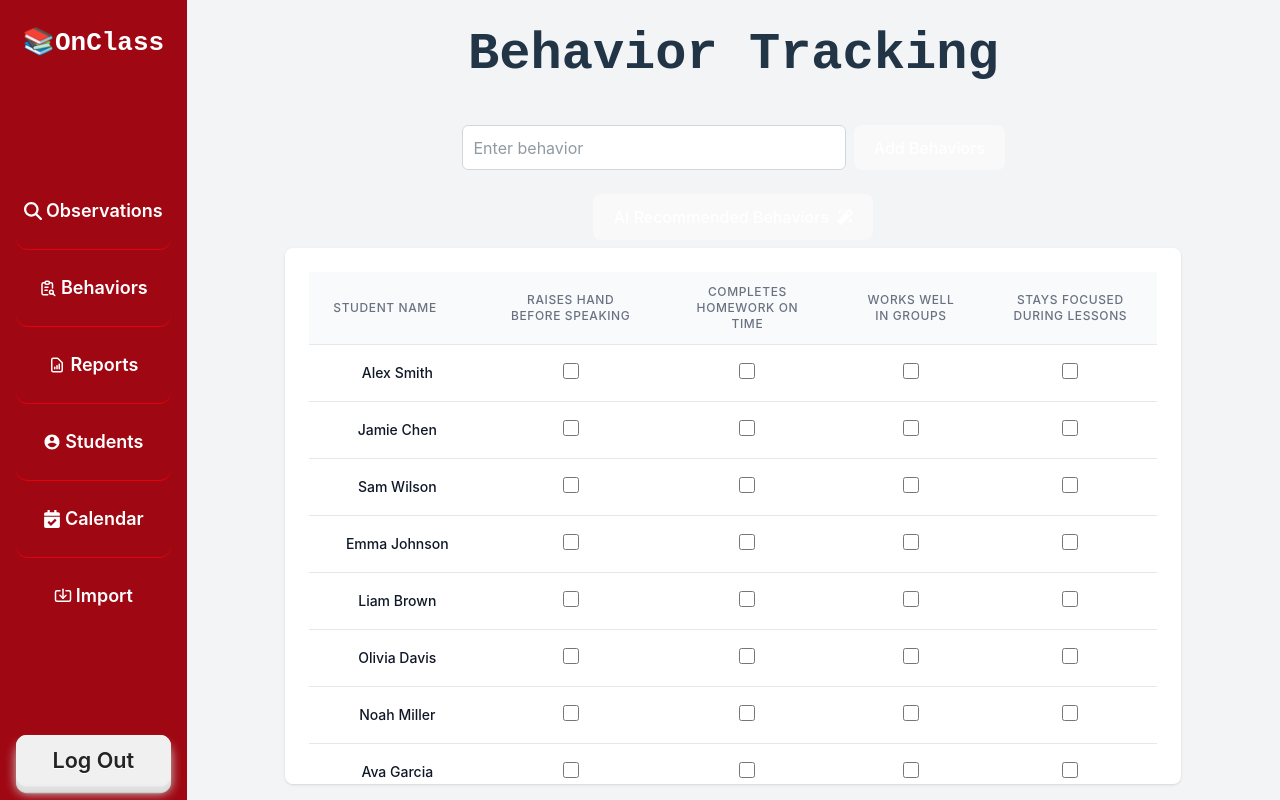
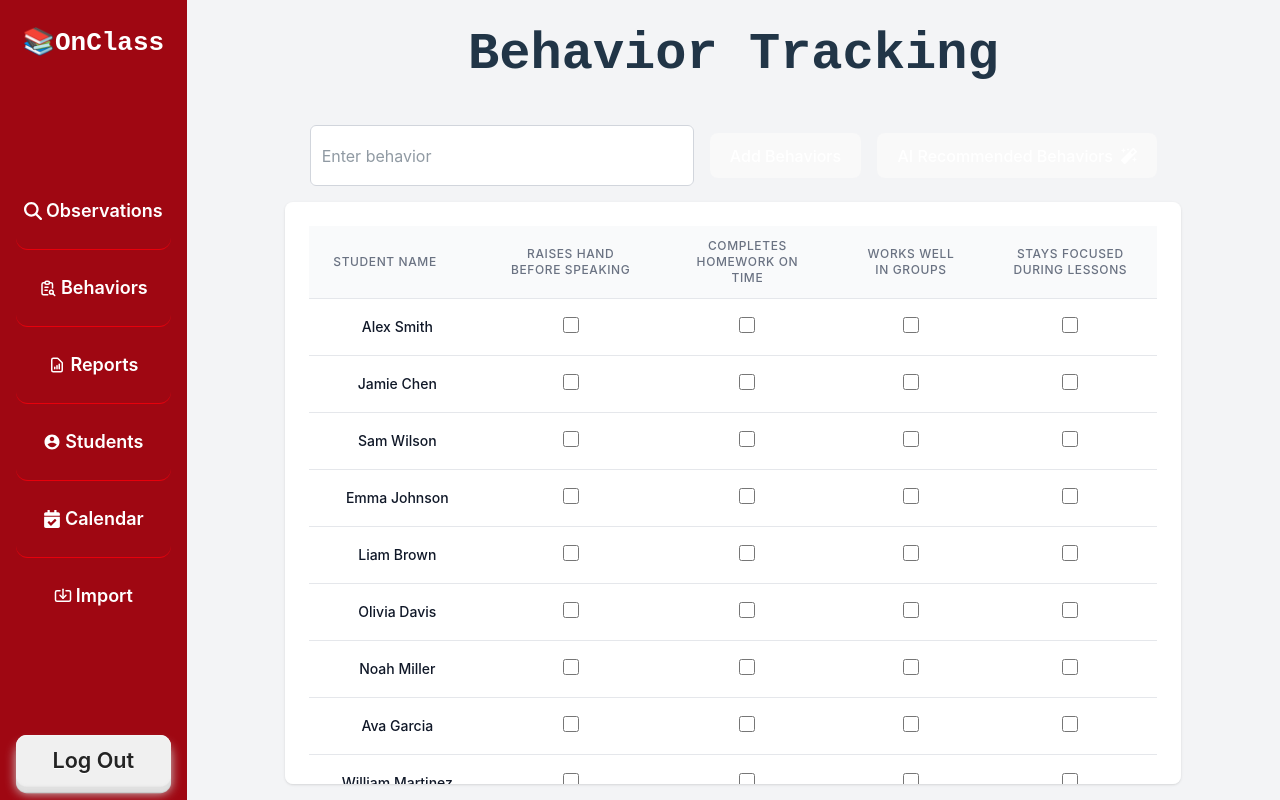
Before and after one commit to glowiep/Fullstack-FastAPI, a React (Vite) app in the folder frontend/: page /behaviors in a window 1280 px wide. Built offline with nearby package versions, Linux system fonts and the light colour scheme.

Commit message:
Update styling

```diff
--- a/frontend/src/sections/Behaviors.tsx
+++ b/frontend/src/sections/Behaviors.tsx
@@ -61,18 +61,18 @@ const BehaviorsSection = () => {
                         value={behaviorInput}
                         onChange={(e) => setBehaviorInput(e.target.value)}
                     />
-                    <div className="">
+                    <div className="p-2">
                         <button onClick={handleGetRecommendedBehavior} className="flex flex-row items-center justify-center gap-2">
                             Add Behaviors
                         </button>
                     </div>
                     {recommendedBehavior}
-                </div>
-                <div className="p-2">
-                    <button onClick={() => setShowModal(!showModal)} className="flex flex-row items-center justify-center gap-2">
-                        AI Recommended Behaviors
-                        <FaMagic />
-                    </button>
+                    <div className="pt-2">
+                        <button onClick={() => setShowModal(!showModal)} className="flex flex-row items-center justify-center gap-2">
+                            AI Recommended Behaviors
+                            <FaMagic />
+                        </button>
+                    </div>
                 </div>
                 <BehaviorTrackingTable />
             </div>
```
